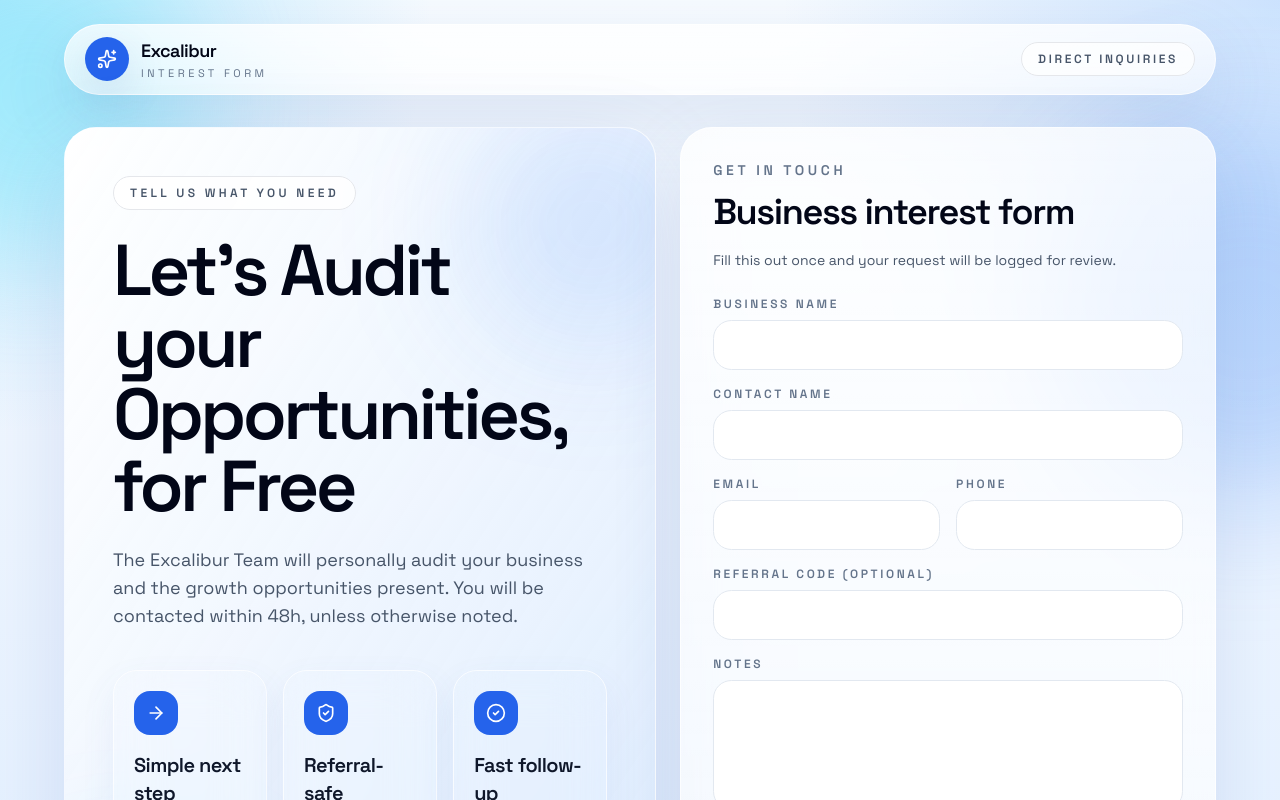
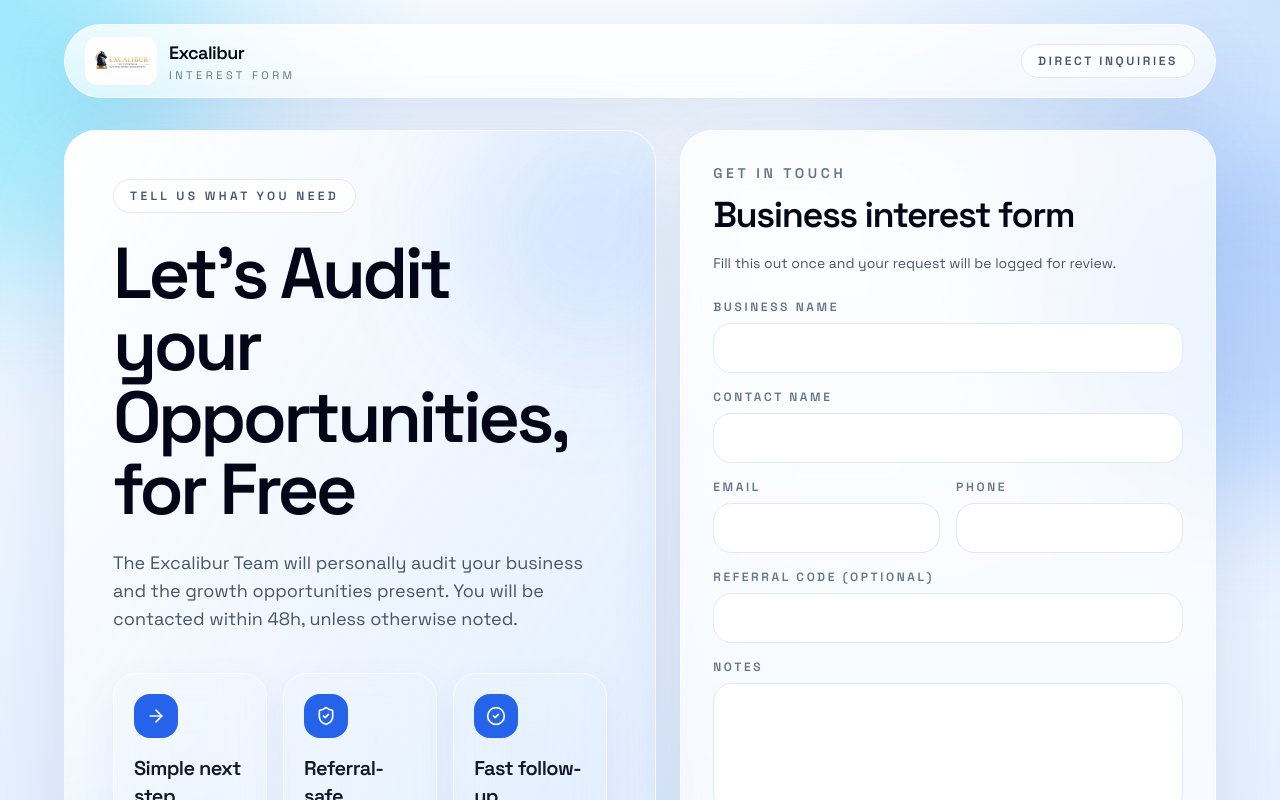
Before and after one commit to sohamtjani/excalibur-lead-form, a React (Vite) app: page / in a window 1280 px wide. Shown: the top 800 px of the page. Built offline with nearby package versions, Linux system fonts and the light colour scheme; no server answers.

Commit message:
Add logo to lead form header

```diff
--- a/src/App.tsx
+++ b/src/App.tsx
@@ -1,7 +1,8 @@
 import { useEffect, useMemo, useState } from 'react';
-import { ArrowRight, CheckCircle2, LoaderCircle, ShieldCheck, Sparkles } from 'lucide-react';
+import { ArrowRight, CheckCircle2, LoaderCircle, ShieldCheck } from 'lucide-react';
 import { z } from 'zod';
 import { supabase, supabaseConfigError } from './lib/supabase';
+import excaliburLogo from './assets/excalibur-logo.png';
 
 const leadFormSchema = z.object({
   businessName: z.string().min(2, 'Enter the business name.'),
@@ -103,9 +104,11 @@
       <div className="relative mx-auto flex min-h-[calc(100vh-3rem)] max-w-6xl flex-col gap-8">
         <nav className="panel flex items-center justify-between rounded-full px-5 py-3">
           <div className="flex items-center gap-3">
-            <div className="flex h-11 w-11 items-center justify-center rounded-full bg-blue-600 text-white shadow-soft">
-              <Sparkles className="h-5 w-5" />
-            </div>
+            <img
+              src={excaliburLogo}
+              alt="Excalibur"
+              className="h-11 w-auto rounded-xl object-contain sm:h-12"
+            />
             <div>
               <p className="text-lg font-semibold tracking-[-0.03em] text-slate-950">Excalibur</p>
               <p className="text-[11px] uppercase tracking-[0.32em] text-slate-500">Interest Form</p>
```
Also changed, not shown: src/assets/excalibur-logo.png (added).
